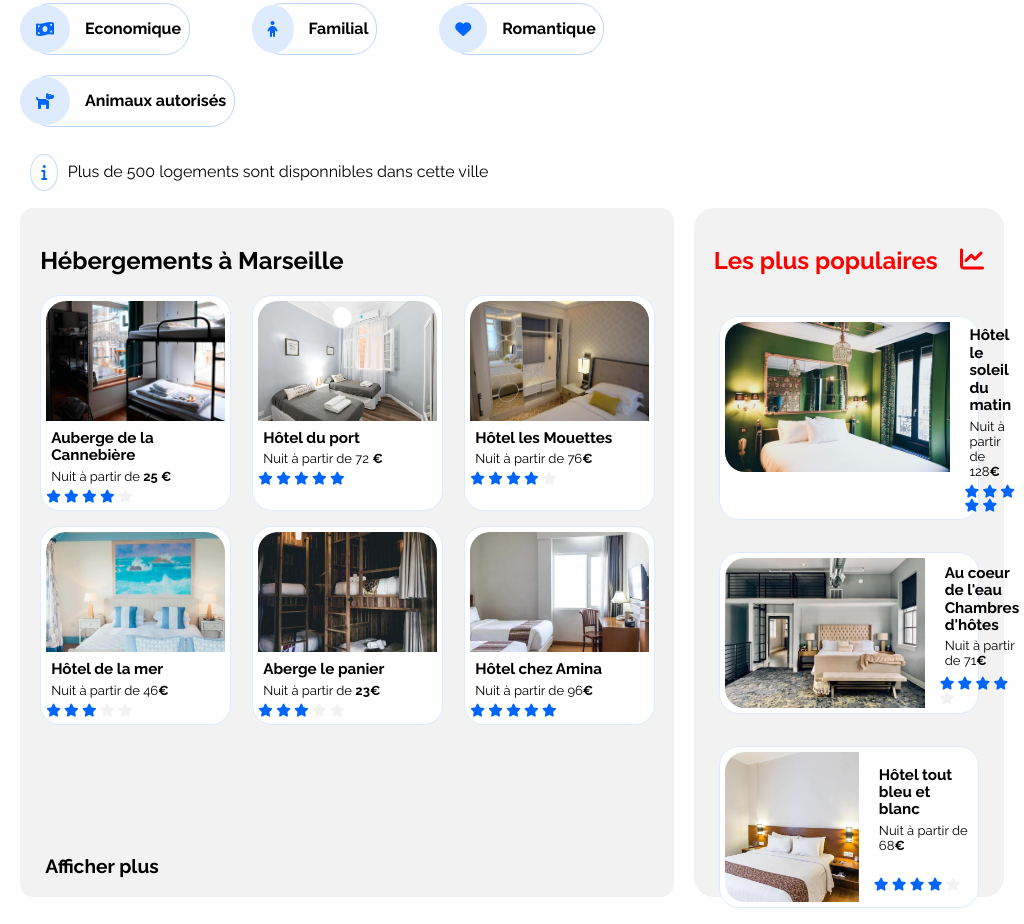
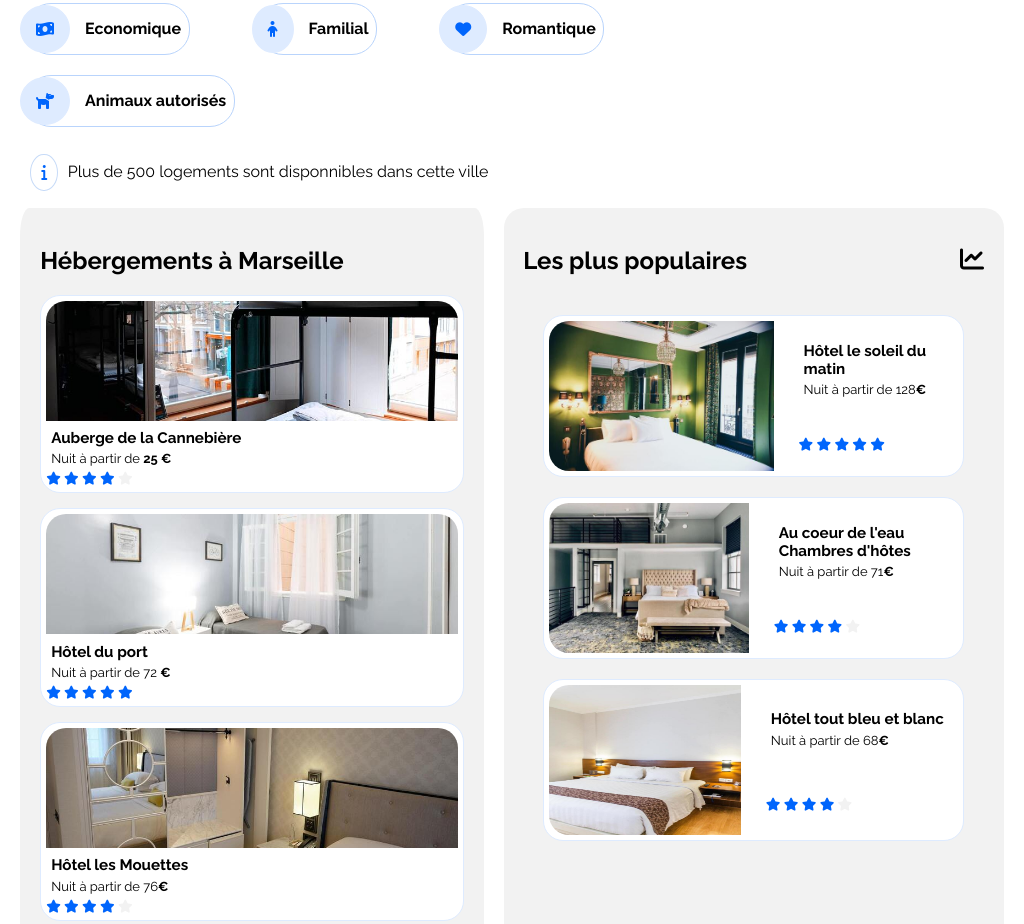
Before and after one commit to nivorako/projet-P2, a plain HTML site: page index.html in a window 1024 px wide. Shown: the part 368-1292 px from the top of the page. Drawn offline with Linux system fonts and the light colour scheme; files whose address does not match are found by name.

Commit message:
set flex property at popular on breakpoint under 1440px, flex property at lodging__article on breakpoint 1200px

```diff
--- a/style.css
+++ b/style.css
@@ -240,7 +240,7 @@ main{
 }
 
 .card__body{
-    width: 300px;
+    width: 100%;
     display: flex;
     flex-direction: column;
     justify-content: space-around;
@@ -277,12 +277,30 @@ main{
     background-color: #F2F2F2;
 }
 
+.popular__article{
+    display: flex;
+    flex-direction: column;
+    justify-content: space-evenly;
+    height: 100%;
+    padding: 20px;
+}
+
+.popular__card__link{
+    text-decoration: none;
+    color: black;
+    font-size: small;
+    display: flex;
+    flex-direction: row;
+    justify-content: space-between;
+    height: 100%;
+}
+
 .popular__card{
     background-color: white;
     border: #DEEBFF solid thin;
     border-radius: 20px ;
     padding: 5px;
-    margin-bottom: 15px;
+    margin-bottom: 20px;
 
 }
 
@@ -300,24 +318,6 @@ main{
     width: 100%;
     display: flex;
     justify-content: space-between;
-}
-
-.popular__card__link{
-    text-decoration: none;
-    color: black;
-    font-size: small;
-    display: flex;
-    flex-direction: row;
-    justify-content: space-between;
-    height: 100%;
-}
-
-.popular__article{
-    display: flex;
-    flex-direction: column;
-    justify-content: space-evenly;
-    height: 100%;
-    padding: 5px;
 }
 
 .popular__card__image{
--- a/tablette.css
+++ b/tablette.css
@@ -22,33 +22,29 @@
         margin-bottom: 20px;
     }
 
-    .card__body{
-        width: auto;
+    #popular{
+        flex: 1 0 500px;
     }
-    /* #popular{
+}
 
-        width: 1440px;
-        margin: auto;
-    } */
-    .popular__article{
-        /* display: flex;
-        flex-direction: row;
-        gap: 1%; */
-        /* width: 100%; */
-    }
-    /* .popular__card{
-        flex: 1 1 400px;
-    } */
+/* en dessous de 1200px */
 
-    .popular__card__image{
-        /* height: 200px; */
+@media all and (max-width: 1200px){
+    .lodging__article{
         display: flex;
-        width: 100%;
-        object-fit: cover;
+        flex-direction: column;
     }
 
-    .popular__title{
-        color: red;
+    .card{
+        width: 100%;
+    }
+
+    .popular__article{
+        display: flex;
+        flex-direction: column;
+        justify-content: flex-start;
+        height: 100%;
+        padding: 20px;
     }
 }
 
```
